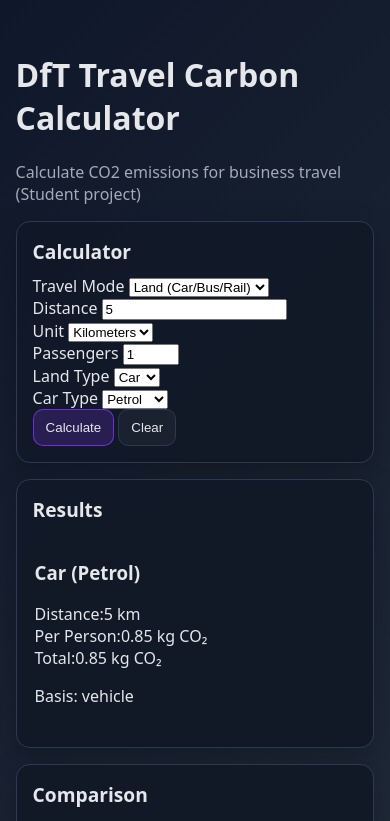
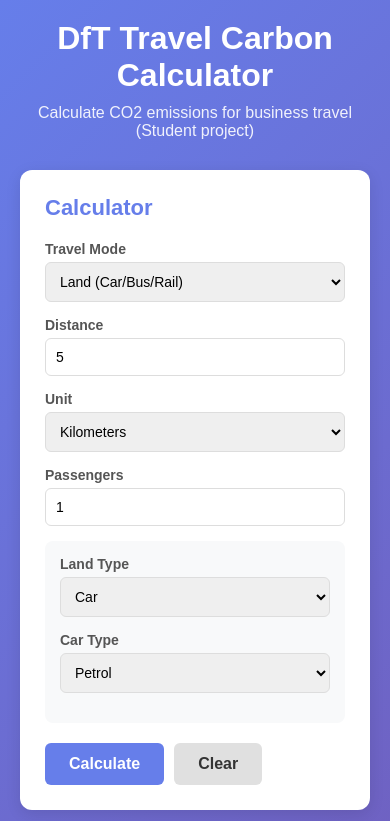
Before and after one commit to dhi-verma/dft-travel-carbon-app, a website: page index.html in a window 390 px wide. Both pictures are taken after typing "5" into the empty fields and a click on the button "Calculate". Shown: the top 821 px of the page. Drawn offline with Linux system fonts and the light colour scheme.

Commit message:
Update styles.css

```diff
--- a/styles.css
+++ b/styles.css
@@ -1,181 +1,245 @@
-:root{
-  --bg1:#0f172a;
-  --bg2:#1f2937;
-  --card:#111827;
-  --border:#2b3a52;
-  --text:#e5e7eb;
-  --muted:#a3aab8;
-  --accent:#7c3aed;
+/* styles.css - Simple styling for carbon calculator */
+
+* {
+  margin: 0;
+  padding: 0;
+  box-sizing: border-box;
 }
 
-*{ box-sizing:border-box; }
-html,body{ height:100%; }
-
-body{
-  margin:0;
-  font-family: system-ui, -apple-system, Segoe UI, Roboto, Arial, sans-serif;
-  color:var(--text);
-  background: linear-gradient(135deg, var(--bg1), var(--bg2));
+body {
+  font-family: Arial, sans-serif;
+  background: linear-gradient(135deg, #667eea 0%, #764ba2 100%);
+  min-height: 100vh;
+  padding: 20px;
+  color: #333;
 }
 
-.container{
-  width:min(980px, 92vw);
-  margin: 32px auto;
-  display:flex;
-  flex-direction:column;
-  gap:16px;
+.container {
+  max-width: 900px;
+  margin: 0 auto;
 }
 
-.header h1{
-  margin:0 0 6px 0;
-  font-size: 1.8rem;
-}
-.subtitle{
-  margin:0;
-  color:var(--muted);
+header {
+  text-align: center;
+  margin-bottom: 30px;
+  color: white;
 }
 
-.card{
-  background: rgba(17,24,39,0.92);
-  border:1px solid var(--border);
-  border-radius: 14px;
-  padding: 16px;
-  box-shadow: 0 10px 30px rgba(0,0,0,0.25);
+h1 {
+  font-size: 32px;
+  margin-bottom: 10px;
 }
 
-.card h2{
-  margin:0 0 10px 0;
-  font-size: 1.2rem;
+.subtitle {
+  font-size: 16px;
+  opacity: 0.9;
 }
 
-.grid{
-  display:grid;
-  grid-template-columns: repeat(4, 1fr);
-  gap: 12px;
+.card {
+  background: white;
+  border-radius: 12px;
+  padding: 25px;
+  margin-bottom: 20px;
+  box-shadow: 0 4px 15px rgba(0, 0, 0, 0.1);
 }
 
-@media (max-width: 820px){
-  .grid{ grid-template-columns: 1fr 1fr; }
+.card h2 {
+  margin-top: 0;
+  margin-bottom: 20px;
+  color: #667eea;
+  font-size: 22px;
 }
 
-@media (max-width: 480px){
-  .grid{ grid-template-columns: 1fr; }
+.form-row {
+  display: grid;
+  grid-template-columns: repeat(4, 1fr);
+  gap: 15px;
+  margin-bottom: 15px;
 }
 
-.field label{
-  display:block;
-  font-size: 0.9rem;
-  margin-bottom: 6px;
-  color: var(--muted);
+@media (max-width: 768px) {
+  .form-row {
+    grid-template-columns: 1fr 1fr;
+  }
 }
 
-.field input,
-.field select{
-  width:100%;
-  padding:10px 10px;
-  border-radius: 10px;
-  border:1px solid var(--border);
-  background: #0b1220;
-  color: var(--text);
-  outline:none;
+@media (max-width: 480px) {
+  .form-row {
+    grid-template-columns: 1fr;
+  }
 }
 
-.field input:focus,
-.field select:focus{
-  border-color: rgba(124,58,237,0.75);
+.form-group {
+  display: flex;
+  flex-direction: column;
 }
 
-.section{ margin-top: 12px; }
-
-.actions{
-  display:flex;
-  gap:10px;
-  margin-top: 14px;
+.form-group label {
+  margin-bottom: 5px;
+  font-weight: bold;
+  font-size: 14px;
+  color: #555;
 }
 
-.btn{
-  padding: 10px 12px;
-  border-radius: 10px;
-  border:1px solid rgba(124,58,237,0.8);
-  background: rgba(124,58,237,0.22);
-  color: var(--text);
-  cursor:pointer;
+.form-group input,
+.form-group select {
+  padding: 10px;
+  border: 1px solid #ddd;
+  border-radius: 6px;
+  font-size: 14px;
 }
 
-.btn:hover{ background: rgba(124,58,237,0.32); }
-
-.btn.secondary{
-  border-color: var(--border);
-  background: rgba(255,255,255,0.04);
+.form-group input:focus,
+.form-group select:focus {
+  outline: none;
+  border-color: #667eea;
+  box-shadow: 0 0 0 2px rgba(102, 126, 234, 0.1);
 }
 
-.btn.secondary:hover{
-  background: rgba(255,255,255,0.08);
+.options-section {
+  background: #f8f9fa;
+  padding: 15px;
+  border-radius: 8px;
+  margin-top: 15px;
 }
 
-.error{
-  margin: 10px 0 0 0;
-  color: #fca5a5;
-  min-height: 1.2em;
+.button-group {
+  display: flex;
+  gap: 10px;
+  margin-top: 20px;
 }
 
-.hidden{ display:none; }
-
-.results{
-  padding: 8px 2px;
+.btn {
+  padding: 12px 24px;
+  border: none;
+  border-radius: 6px;
+  font-size: 16px;
+  font-weight: bold;
+  cursor: pointer;
+  transition: background 0.2s;
 }
 
-.kpi{
-  display:flex;
-  flex-wrap:wrap;
-  gap:14px;
-  margin-top: 6px;
+.btn.primary {
+  background: #667eea;
+  color: white;
 }
 
-.kpiBox{
-  border: 1px solid var(--border);
-  border-radius: 12px;
-  padding: 10px 12px;
-  background: rgba(255,255,255,0.03);
-  min-width: 220px;
+.btn.primary:hover {
+  background: #5568d3;
 }
 
-.kpiBox .label{
-  color: var(--muted);
-  font-size: 0.85rem;
+.btn.secondary {
+  background: #e0e0e0;
+  color: #333;
 }
 
-.kpiBox .value{
-  font-size: 1.25rem;
-  margin-top: 4px;
+.btn.secondary:hover {
+  background: #d0d0d0;
 }
 
-.tableWrap{
-  overflow:auto;
-  border-radius: 12px;
-  border:1px solid var(--border);
-  margin-top: 10px;
+.error-message {
+  margin-top: 15px;
+  padding: 12px;
+  background: #fee;
+  border: 1px solid #fcc;
+  border-radius: 6px;
+  color: #c00;
+  display: none;
 }
 
-.table{
-  width:100%;
-  border-collapse: collapse;
-  min-width: 520px;
-  background: rgba(0,0,0,0.08);
+.results {
+  min-height: 100px;
 }
 
-.table th, .table td{
-  padding: 10px 10px;
-  border-bottom: 1px solid rgba(43,58,82,0.7);
-  text-align:left;
+.placeholder {
+  color: #999;
+  text-align: center;
+  padding: 40px 20px;
 }
 
-.table th{
-  color: var(--muted);
-  font-weight: 600;
-  background: rgba(0,0,0,0.18);
+.result-box {
+  padding: 10px;
 }
 
-.muted{ color: var(--muted); }
-.tiny{ font-size: 0.85rem; }
-.footer{ text-align:center; }
+.result-box h3 {
+  margin-top: 0;
+  margin-bottom: 15px;
+  color: #667eea;
+}
+
+.result-row {
+  display: flex;
+  flex-wrap: wrap;
+  gap: 15px;
+  margin-bottom: 15px;
+}
+
+.result-item {
+  background: #f8f9fa;
+  padding: 12px;
+  border-radius: 6px;
+  flex: 1;
+  min-width: 200px;
+}
+
+.result-label {
+  display: block;
+  font-size: 13px;
+  color: #666;
+  margin-bottom: 5px;
+}
+
+.result-value {
+  display: block;
+  font-size: 20px;
+  font-weight: bold;
+  color: #333;
+}
+
+.info-text {
+  color: #666;
+  font-size: 14px;
+  margin: 10px 0;
+}
+
+.comparison-table {
+  margin-top: 15px;
+  overflow-x: auto;
+}
+
+table {
+  width: 100%;
+  border-collapse: collapse;
+}
+
+th, td {
+  padding: 12px;
+  text-align: left;
+  border-bottom: 1px solid #ddd;
+}
+
+th {
+  background: #f8f9fa;
+  font-weight: bold;
+  color: #555;
+}
+
+tr:hover {
+  background: #f8f9fa;
+}
+
+.hidden {
+  display: none !important;
+}
+
+footer {
+  text-align: center;
+  margin-top: 30px;
+  padding: 20px;
+}
+
+.footer-text {
+  color: white;
+  opacity: 0.8;
+  font-size: 13px;
+}
```
